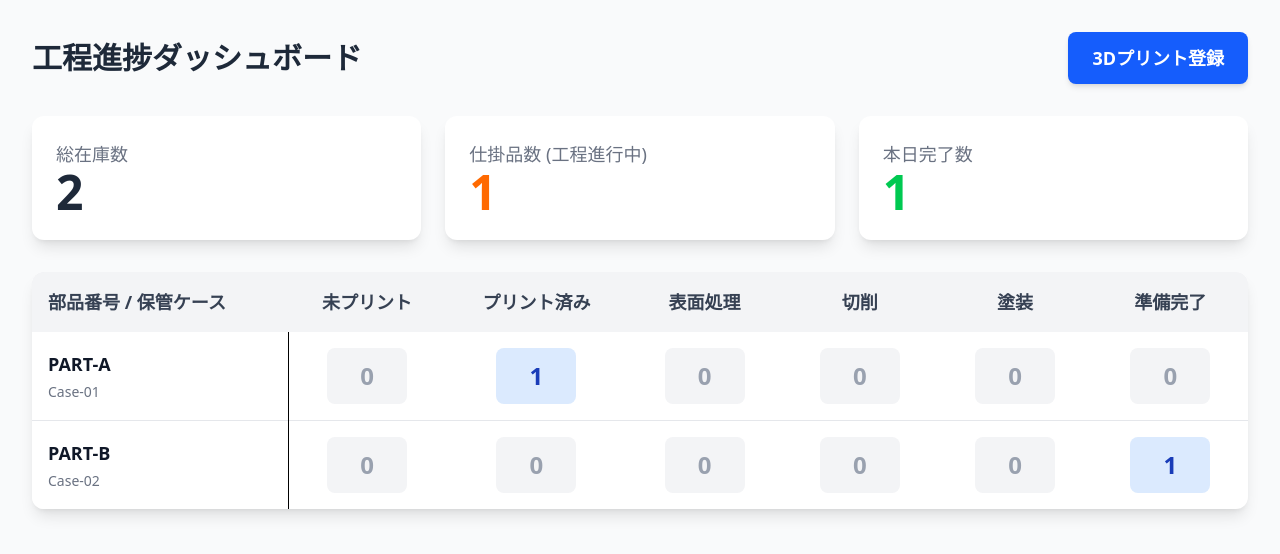
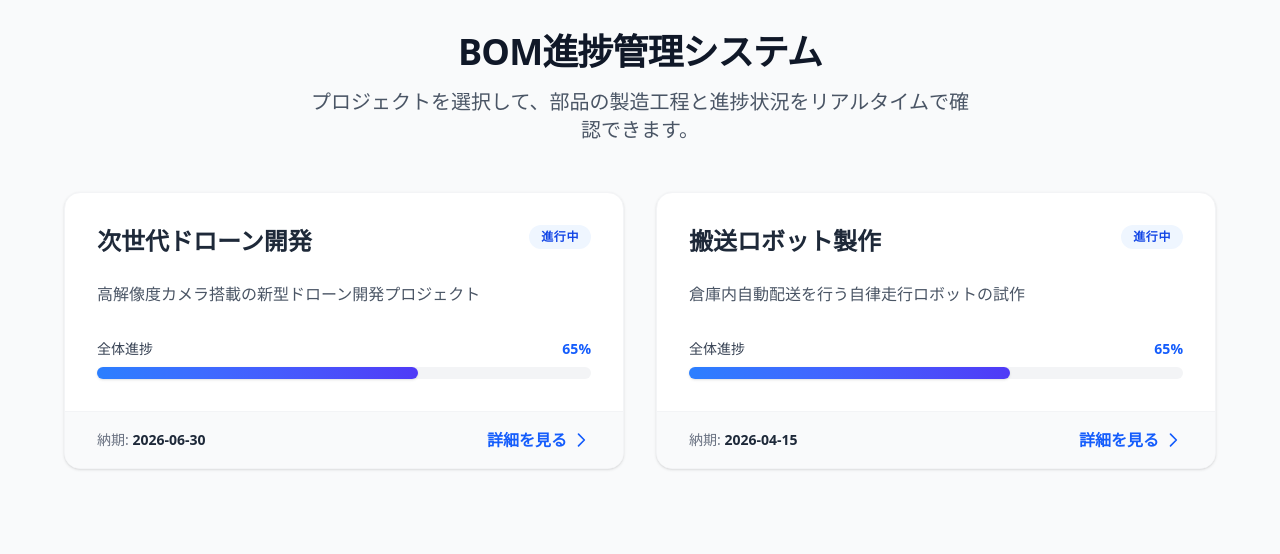
Before and after one commit to Yaeshio/SN-923, a Next.js app: page / in a window 1280 px wide. Shown: the top 554 px of the page. Built offline with nearby package versions, Linux system fonts and the light colour scheme.

Commit message:
プロジェクト一覧画面を追加

```diff
--- a/app/data.ts
+++ b/app/data.ts
@@ -1,12 +1,19 @@
-// app/dashboad/data.ts
-import { Part, PartItem } from './types';
+// app/data.ts
+import { Part, PartItem, Project } from './types';
+
+export const projects: Project[] = [
+  { id: 1, name: '次世代ドローン開発', description: '高解像度カメラ搭載の新型ドローン開発プロジェクト', deadline: '2026-06-30' },
+  { id: 2, name: '搬送ロボット製作', description: '倉庫内自動配送を行う自律走行ロボットの試作', deadline: '2026-04-15' }
+];
 
 export const parts: Part[] = [
-  { id: 1, part_number: 'PART-A' },
-  { id: 2, part_number: 'PART-B' }
+  { id: 1, part_number: 'PART-A', project_id: 1 },
+  { id: 2, part_number: 'PART-B', project_id: 1 },
+  { id: 3, part_number: 'PART-C', project_id: 2 }
 ];
 
 export const partItems: PartItem[] = [
   { id: 101, part_id: 1, storage_case: 'Case-01', current_process: 'PRINTED', completed_at: null },
-  { id: 102, part_id: 2, storage_case: 'Case-02', current_process: 'READY', completed_at: new Date() }
+  { id: 102, part_id: 2, storage_case: 'Case-02', current_process: 'READY', completed_at: new Date() },
+  { id: 103, part_id: 3, storage_case: 'Case-03', current_process: 'UNPRINTED', completed_at: null }
 ];
--- a/app/item/[id]/page.tsx
+++ b/app/item/[id]/page.tsx
@@ -24,8 +24,8 @@ export default async function ItemPage({ params }: { params: { id: string } }) {
 
   return (
     <div className="p-8 max-w-2xl mx-auto bg-white shadow-lg rounded-xl mt-10">
-      <Link href="/" className="text-sm text-gray-500 hover:text-blue-600 mb-4 inline-block">
-        ← ダッシュボードに戻る
+      <Link href={`/project/${data.parts.project_id}`} className="text-sm text-gray-500 hover:text-blue-600 mb-4 inline-block">
+        ← プロジェクト別進捗に戻る
       </Link>
 
       <h1 className="text-3xl font-bold mb-6 text-gray-800">
--- a/app/page.tsx
+++ b/app/page.tsx
@@ -1,99 +1,67 @@
 import Link from 'next/link';
-import { PROCESSES } from './constants';
-import { aggregateProgress } from './utils';
-import { SummaryCard } from './components/SummaryCard';
 import { mockStore } from '@/lib/mockStore';
 
 /**
- * ダッシュボードページ
- * 完全モックモードとして、mockStoreからデータを取得します。
+ * プロジェクト一覧ダッシュボード
  */
-export default async function DashboardPage() {
-  // mockStoreから最新データを取得
-  const parts = await mockStore.getParts();
-  const partItems = await mockStore.getPartItems();
-
-  const totalInventory = partItems.length;
-  const inProgress = partItems.filter(item => item.current_process !== 'READY').length;
-
-  const today = new Date();
-  today.setHours(0, 0, 0, 0);
-  const completedToday = partItems.filter(item =>
-    item.completed_at && new Date(item.completed_at) >= today
-  ).length;
-
-  // 2. マトリックス表示用にデータを集計
-  const progressData = aggregateProgress(parts, partItems);
+export default async function ProjectsDashboardPage() {
+  const projects = await mockStore.getProjects();
 
   return (
     <div className="bg-gray-50 min-h-screen p-4 sm:p-6 lg:p-8 font-sans">
-      <header className="flex flex-col sm:flex-row justify-between items-start sm:items-center mb-8">
-        <h1 className="text-3xl font-bold text-gray-800 mb-4 sm:mb-0">
-          工程進捗ダッシュボード
+      <header className="mb-12 text-center">
+        <h1 className="text-4xl font-extrabold text-gray-900 mb-4 tracking-tight">
+          BOM進捗管理システム
         </h1>
-        <Link href="/print">
-          <span className="bg-blue-600 text-white font-bold py-3 px-6 rounded-lg shadow-md hover:bg-blue-700 transition-all cursor-pointer inline-block text-lg">
-            3Dプリント登録
-          </span>
-        </Link>
+        <p className="text-xl text-gray-600 max-w-2xl mx-auto">
+          プロジェクトを選択して、部品の製造工程と進捗状況をリアルタイムで確認できます。
+        </p>
       </header>
 
-      {/* サマリーカード */}
-      <div className="grid grid-cols-1 sm:grid-cols-2 lg:grid-cols-3 gap-6 mb-8">
-        <SummaryCard title="総在庫数" value={totalInventory} />
-        <SummaryCard title="仕掛品数 (工程進行中)" value={inProgress} valueColor="text-orange-500" />
-        <SummaryCard title="本日完了数" value={completedToday} valueColor="text-green-500" />
-      </div>
+      <div className="max-w-6xl mx-auto grid grid-cols-1 md:grid-cols-2 gap-8">
+        {projects.map((project) => (
+          <Link key={project.id} href={`/project/${project.id}`}>
+            <div className="group bg-white rounded-2xl shadow-sm hover:shadow-xl transition-all duration-300 border border-gray-100 overflow-hidden cursor-pointer flex flex-col h-full transform hover:-translate-y-1">
+              <div className="p-8 flex-grow">
+                <div className="flex justify-between items-start mb-6">
+                  <h2 className="text-2xl font-bold text-gray-800 group-hover:text-blue-600 transition-colors">
+                    {project.name}
+                  </h2>
+                  <span className="bg-blue-50 text-blue-700 text-xs font-bold px-3 py-1 rounded-full uppercase tracking-wider">
+                    進行中
+                  </span>
+                </div>
+                <p className="text-gray-600 mb-8 leading-relaxed">
+                  {project.description}
+                </p>
 
-      {/* 工程進捗マトリックス */}
-      <div className="bg-white rounded-xl shadow-lg overflow-x-auto">
-        <table className="w-full text-left">
-          <thead className="bg-gray-100">
-            <tr>
-              <th className="p-4 text-lg font-semibold text-gray-700 sticky left-0 bg-gray-100 z-10 w-64 min-w-[250px]">
-                部品番号 / 保管ケース
-              </th>
-              {PROCESSES.map(proc => (
-                <th key={proc.key} className="p-4 text-lg font-semibold text-center text-gray-700 whitespace-nowrap min-w-[120px]">
-                  {proc.name}
-                </th>
-              ))}
-            </tr>
-          </thead>
-          <tbody className="divide-y divide-gray-200">
-            {progressData.map(data => (
-              <tr key={data.part_number} className="hover:bg-gray-50">
-                <td className="p-4 sticky left-0 bg-white hover:bg-gray-50 z-10 border-r">
-                  <div className="font-bold text-lg text-gray-900">{data.part_number}</div>
-                  <div className="text-sm text-gray-500 mt-1">
-                    {data.storage_cases.join(', ')}
+                {/* 簡易進捗表示（ダミー） */}
+                <div className="space-y-2">
+                  <div className="flex justify-between text-sm">
+                    <span className="font-medium text-gray-700">全体進捗</span>
+                    <span className="font-bold text-blue-600">65%</span>
                   </div>
-                </td>
-                {PROCESSES.map(proc => {
-                  const count = data.counts[proc.key];
-                  const part = parts.find(p => p.part_number === data.part_number);
-                  const linkHref = part ? `/item/${part.id}?process=${proc.key}` : '#';
+                  <div className="w-full bg-gray-100 rounded-full h-3">
+                    <div className="bg-gradient-to-r from-blue-500 to-indigo-600 h-3 rounded-full w-[65%] shadow-sm"></div>
+                  </div>
+                </div>
+              </div>
 
-                  return (
-                    <td key={proc.key} className="p-4 text-center">
-                      <Link href={linkHref}>
-                        <div
-                          className={`
-                            text-2xl font-bold rounded-lg w-20 h-14 flex items-center justify-center mx-auto cursor-pointer
-                            transition-all duration-200 transform hover:scale-110 hover:shadow-lg
-                            ${count > 0 ? 'bg-blue-100 text-blue-800' : 'bg-gray-100 text-gray-400'}
-                          `}
-                        >
-                          {count}
-                        </div>
-                      </Link>
-                    </td>
-                  );
-                })}
-              </tr>
-            ))}
-          </tbody>
-        </table>
+              <div className="px-8 py-4 bg-gray-50 border-t border-gray-100 flex justify-between items-center group-hover:bg-blue-50 transition-colors">
+                <div className="text-sm">
+                  <span className="text-gray-500">納期: </span>
+                  <span className="font-semibold text-gray-800">{project.deadline}</span>
+                </div>
+                <span className="text-blue-600 font-bold flex items-center group-hover:translate-x-1 transition-transform">
+                  詳細を見る
+                  <svg xmlns="http://www.w3.org/2000/svg" className="h-5 w-5 ml-1" fill="none" viewBox="0 0 24 24" stroke="currentColor">
+                    <path strokeLinecap="round" strokeLinejoin="round" strokeWidth={2} d="M9 5l7 7-7 7" />
+                  </svg>
+                </span>
+              </div>
+            </div>
+          </Link>
+        ))}
       </div>
     </div>
   );
--- a/app/print/page.tsx
+++ b/app/print/page.tsx
@@ -1,16 +1,25 @@
-'use client'; // インタラクティブな操作のためClient Componentを使用
+'use client';
 
 import React, { useState } from 'react';
 import Link from 'next/link';
-import { useRouter } from 'next/navigation';
-import { parts } from '../data'; // 既存のテストデータを使用
+import { useRouter, useSearchParams } from 'next/navigation';
+import { parts as allParts } from '../data'; // 既存のテストデータを使用
 import { PROCESSES } from '../constants'; // 工程定義を使用
 import { createPrinted } from '../actions/createPrinted';
 
 export default function PrintRegistrationPage() {
   const router = useRouter();
+  const searchParams = useSearchParams();
+  const projectIdStr = searchParams.get('project_id');
+  const projectId = projectIdStr ? parseInt(projectIdStr) : null;
+
+  // プロジェクトIDがあればフィルタリング
+  const filteredParts = projectId
+    ? allParts.filter(p => p.project_id === projectId)
+    : allParts;
+
   const [selectedFile, setSelectedFile] = useState<File | null>(null);
-  const [selectedPartId, setSelectedPartId] = useState<number>(parts[0]?.id || 0);
+  const [selectedPartId, setSelectedPartId] = useState<number>(filteredParts[0]?.id || 0);
   const [quantity, setQuantity] = useState(1);
   const [targetProcess, setTargetProcess] = useState('PRINTED');
   const [isSubmitting, setIsSubmitting] = useState(false);
@@ -21,7 +30,7 @@ export default function PrintRegistrationPage() {
     if (file) {
       setSelectedFile(file);
       // ファイル名に部品番号が含まれていれば自動選択する簡易ロジック
-      const matchedPart = parts.find(p => file.name.includes(p.part_number));
+      const matchedPart = filteredParts.find(p => file.name.includes(p.part_number));
       if (matchedPart) setSelectedPartId(matchedPart.id);
     }
   };
@@ -38,7 +47,8 @@ export default function PrintRegistrationPage() {
         selectedFile?.name || `JOB-${Date.now()}`
       );
 
-      router.push('/');
+      const redirectPath = projectId ? `/project/${projectId}` : '/';
+      router.push(redirectPath);
       router.refresh();
     } catch (error) {
       alert('エラーが発生しました');
@@ -48,12 +58,14 @@ export default function PrintRegistrationPage() {
     }
   };
 
+  const backHref = projectId ? `/project/${projectId}` : '/';
+
   return (
     <div className="bg-gray-50 min-h-screen p-4 sm:p-8 font-sans">
       <div className="max-w-2xl mx-auto">
         <header className="mb-8">
-          <Link href="/" className="text-blue-600 hover:underline mb-2 inline-block">
-            ← ダッシュボードに戻る
+          <Link href={backHref} className="text-blue-600 hover:underline mb-2 inline-block">
+            ← {projectId ? 'プロジェクト別進捗に戻る' : 'ダッシュボードに戻る'}
           </Link>
           <h1 className="text-3xl font-bold text-gray-800">3Dプリント登録</h1>
         </header>
@@ -89,7 +101,7 @@ export default function PrintRegistrationPage() {
                 onChange={(e) => setSelectedPartId(Number(e.target.value))}
                 className="w-full border-gray-300 rounded-md shadow-sm p-2 border"
               >
-                {parts.map(p => (
+                {filteredParts.map(p => (
                   <option key={p.id} value={p.id}>{p.part_number}</option>
                 ))}
               </select>
--- /dev/null
+++ b/app/project/[id]/page.tsx
@@ -0,0 +1,130 @@
+import Link from 'next/link';
+import { notFound } from 'next/navigation';
+import { PROCESSES } from '@/app/constants';
+import { aggregateProgress } from '@/app/utils';
+import { SummaryCard } from '@/app/components/SummaryCard';
+import { mockStore } from '@/lib/mockStore';
+
+interface PageProps {
+    params: {
+        id: string;
+    };
+}
+
+/**
+ * プロジェクト別進捗ページ
+ */
+export default async function ProjectDetailPage({ params }: PageProps) {
+    const projectId = parseInt(params.id);
+    if (isNaN(projectId)) {
+        notFound();
+    }
+
+    const project = await mockStore.getProject(projectId);
+    if (!project) {
+        notFound();
+    }
+
+    // mockStoreからプロジェクトに属するデータを取得
+    const parts = await mockStore.getParts(projectId);
+    const partItems = await mockStore.getPartItems(projectId);
+
+    const totalInventory = partItems.length;
+    const inProgress = partItems.filter(item => item.current_process !== 'READY').length;
+
+    const today = new Date();
+    today.setHours(0, 0, 0, 0);
+    const completedToday = partItems.filter(item =>
+        item.completed_at && new Date(item.completed_at) >= today
+    ).length;
+
+    // 2. マトリックス表示用にデータを集計
+    const progressData = aggregateProgress(parts, partItems);
+
+    return (
+        <div className="bg-gray-50 min-h-screen p-4 sm:p-6 lg:p-8 font-sans">
+            <header className="flex flex-col sm:flex-row justify-between items-start sm:items-center mb-8">
+                <div>
+                    <Link href="/" className="text-blue-600 hover:text-blue-800 mb-2 inline-block">
+                        ← プロジェクト一覧へ戻る
+                    </Link>
+                    <h1 className="text-3xl font-bold text-gray-800">
+                        {project.name} - 進捗状況
+                    </h1>
+                    <p className="text-gray-600 mt-1">{project.description}</p>
+                </div>
+                <Link href={`/print?project_id=${projectId}`}>
+                    <span className="bg-blue-600 text-white font-bold py-3 px-6 rounded-lg shadow-md hover:bg-blue-700 transition-all cursor-pointer inline-block text-lg">
+                        3Dプリント登録
+                    </span>
+                </Link>
+            </header>
+
+            {/* サマリーカード */}
+            <div className="grid grid-cols-1 sm:grid-cols-2 lg:grid-cols-3 gap-6 mb-8">
+                <SummaryCard title="総在庫数" value={totalInventory} />
+                <SummaryCard title="仕掛品数 (工程進行中)" value={inProgress} valueColor="text-orange-500" />
+                <SummaryCard title="本日完了数" value={completedToday} valueColor="text-green-500" />
+            </div>
+
+            {/* 工程進捗マトリックス */}
+            <div className="bg-white rounded-xl shadow-lg overflow-x-auto">
+                <table className="w-full text-left">
+                    <thead className="bg-gray-100">
+                        <tr>
+                            <th className="p-4 text-lg font-semibold text-gray-700 sticky left-0 bg-gray-100 z-10 w-64 min-w-[250px]">
+                                部品番号 / 保管ケース
+                            </th>
+                            {PROCESSES.map(proc => (
+                                <th key={proc.key} className="p-4 text-lg font-semibold text-center text-gray-700 whitespace-nowrap min-w-[120px]">
+                                    {proc.name}
+                                </th>
+                            ))}
+                        </tr>
+                    </thead>
+                    <tbody className="divide-y divide-gray-200">
+                        {progressData.length === 0 ? (
+                            <tr>
+                                <td colSpan={PROCESSES.length + 1} className="p-8 text-center text-gray-500">
+                                    このプロジェクトに登録されている部品はありません。
+                                </td>
+                            </tr>
+                        ) : (
+                            progressData.map(data => (
+                                <tr key={data.part_number} className="hover:bg-gray-50">
+                                    <td className="p-4 sticky left-0 bg-white hover:bg-gray-50 z-10 border-r">
+                                        <div className="font-bold text-lg text-gray-900">{data.part_number}</div>
+                                        <div className="text-sm text-gray-500 mt-1">
+                                            {data.storage_cases.join(', ')}
+                                        </div>
+                                    </td>
+                                    {PROCESSES.map(proc => {
+                                        const count = data.counts[proc.key];
+                                        const part = parts.find(p => p.part_number === data.part_number);
+                                        const linkHref = part ? `/item/${part.id}?process=${proc.key}` : '#';
+
+                                        return (
+                                            <td key={proc.key} className="p-4 text-center">
+                                                <Link href={linkHref}>
+                                                    <div
+                                                        className={`
+                              text-2xl font-bold rounded-lg w-20 h-14 flex items-center justify-center mx-auto cursor-pointer
+                              transition-all duration-200 transform hover:scale-110 hover:shadow-lg
+                              ${count > 0 ? 'bg-blue-100 text-blue-800' : 'bg-gray-100 text-gray-400'}
+                            `}
+                                                    >
+                                                        {count}
+                                                    </div>
+                                                </Link>
+                                            </td>
+                                        );
+                                    })}
+                                </tr>
+                            ))
+                        )}
+                    </tbody>
+                </table>
+            </div>
+        </div>
+    );
+}
--- a/lib/mockStore.ts
+++ b/lib/mockStore.ts
@@ -1,10 +1,11 @@
-import { Part, PartItem, Process } from '@/app/types';
-import { parts as initialParts, partItems as initialPartItems } from '@/app/data';
+import { Part, PartItem, Process, Project } from '@/app/types';
+import { parts as initialParts, partItems as initialPartItems, projects as initialProjects } from '@/app/data';
 
 // サーバーサイドでのメモリストア（シングルトン）
 // Next.jsのHMR（Hot Module Replacement）でリセットされないように global を使用
 declare global {
     var __mock_store: {
+        projects: Project[];
         parts: Part[];
         partItems: PartItem[];
     } | undefined;
@@ -12,6 +13,7 @@ declare global {
 
 if (!global.__mock_store) {
     global.__mock_store = {
+        projects: [...initialProjects],
         parts: [...initialParts],
         partItems: [...initialPartItems],
     };
@@ -20,11 +22,27 @@ if (!global.__mock_store) {
 const store = global.__mock_store!;
 
 export const mockStore = {
-    getParts: async (): Promise<Part[]> => {
+    getProjects: async (): Promise<Project[]> => {
+        return store.projects;
+    },
+
+    getProject: async (id: number): Promise<Project | null> => {
+        return store.projects.find(p => p.id === id) || null;
+    },
+
+    getParts: async (projectId?: number): Promise<Part[]> => {
+        if (projectId) {
+            return store.parts.filter(p => p.project_id === projectId);
+        }
         return store.parts;
     },
 
-    getPartItems: async (): Promise<PartItem[]> => {
+    getPartItems: async (projectId?: number): Promise<PartItem[]> => {
+        if (projectId) {
+            const projectParts = store.parts.filter(p => p.project_id === projectId);
+            const partIds = projectParts.map(p => p.id);
+            return store.partItems.filter(i => partIds.includes(i.part_id));
+        }
         return store.partItems;
     },
 
@@ -53,6 +71,7 @@ export const mockStore = {
     // サーバーアクション内では動作しませんが、クライアントコンポーネント用として用意
     saveToLocalStorage: () => {
         if (typeof window !== 'undefined') {
+            localStorage.setItem('mock_projects', JSON.stringify(store.projects));
             localStorage.setItem('mock_parts', JSON.stringify(store.parts));
             localStorage.setItem('mock_partItems', JSON.stringify(store.partItems));
         }
@@ -60,8 +79,10 @@ export const mockStore = {
 
     loadFromLocalStorage: () => {
         if (typeof window !== 'undefined') {
+            const savedProjects = localStorage.getItem('mock_projects');
             const savedParts = localStorage.getItem('mock_parts');
             const savedItems = localStorage.getItem('mock_partItems');
+            if (savedProjects) store.projects = JSON.parse(savedProjects);
             if (savedParts) store.parts = JSON.parse(savedParts);
             if (savedItems) store.partItems = JSON.parse(savedItems);
         }
```
Also changed, not shown: app/types.ts (+8 -0 lines), 1 other file (tests, documents, lock files or other folders).
